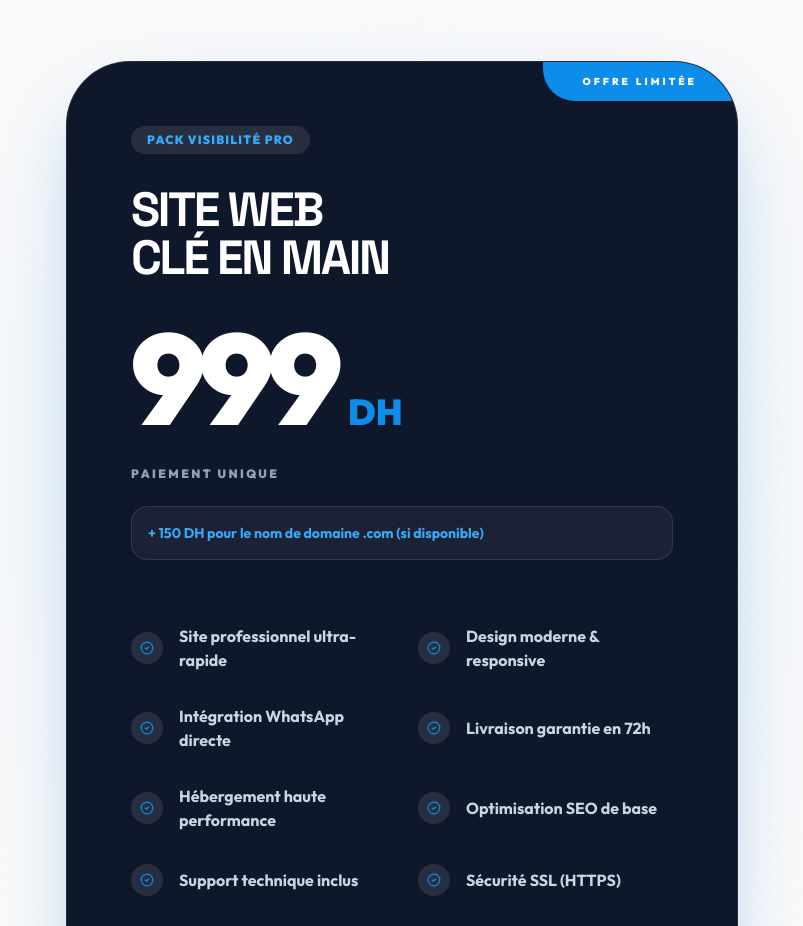
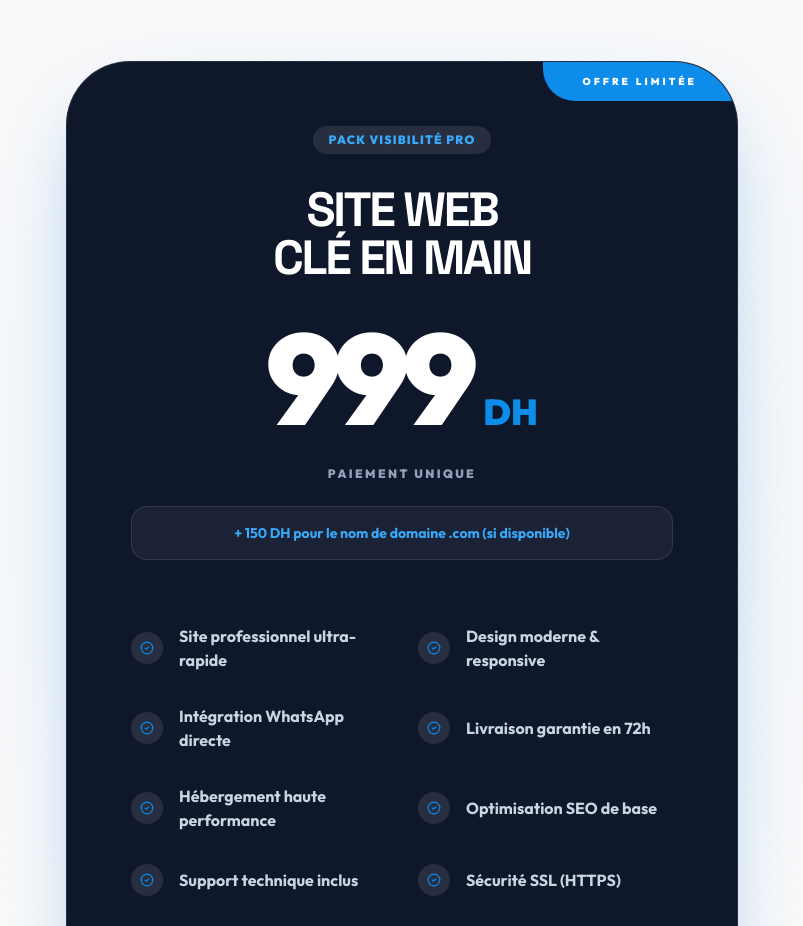
Before and after one commit to ecobiodis/web72, a React (Vite) app: page / in a window 1280 px wide. Shown: the part 5280-6206 px from the top of the page, without its empty margins (238-1041 px from the left). Built offline with nearby package versions, Linux system fonts and the light colour scheme.

Commit message:
feat: Center offer details and adjust layout
Improves the visual presentation of the "Offre Limitée" section by centering the text content and adjusting the flexbox alignment for the price display. This ensures better readability and a more polished look for key promotional information.

```diff
--- a/src/App.tsx
+++ b/src/App.tsx
@@ -314,10 +314,10 @@ const Pricing = () => (
           <div className="absolute top-0 right-0 bg-brand-500 text-white px-6 md:px-10 py-2 md:py-3 rounded-bl-xl md:rounded-bl-[2rem] text-[8px] md:text-[10px] font-black uppercase tracking-[0.2em] md:tracking-[0.3em]">
             Offre Limitée
           </div>
-          <div className="mb-10 md:mb-16">
+          <div className="mb-10 md:mb-16 text-center">
             <div className="inline-block px-4 py-1.5 rounded-full bg-white/10 text-brand-400 text-[10px] md:text-xs font-black uppercase tracking-widest mb-6 md:mb-8">Pack Visibilité Pro</div>
             <h3 className="text-3xl md:text-5xl font-black text-white mb-6 md:mb-8 uppercase tracking-tighter leading-none">Site Web <br />Clé en main</h3>
-            <div className="flex items-baseline gap-3">
+            <div className="flex items-baseline justify-center gap-3">
               <span className="text-6xl md:text-9xl font-black text-white tracking-tighter">999</span>
               <span className="text-2xl md:text-4xl font-black text-brand-500 uppercase">DH</span>
             </div>
```
